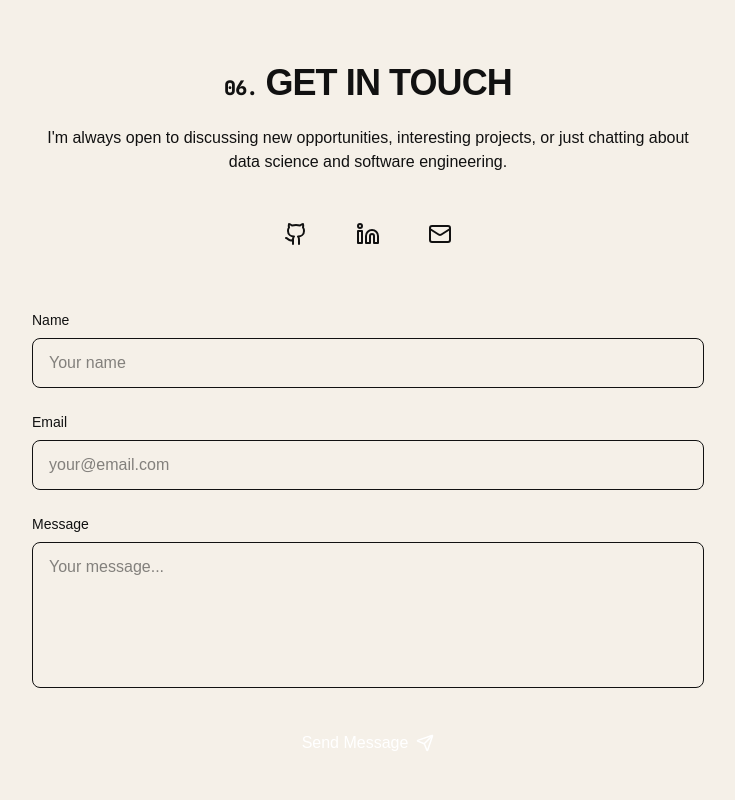
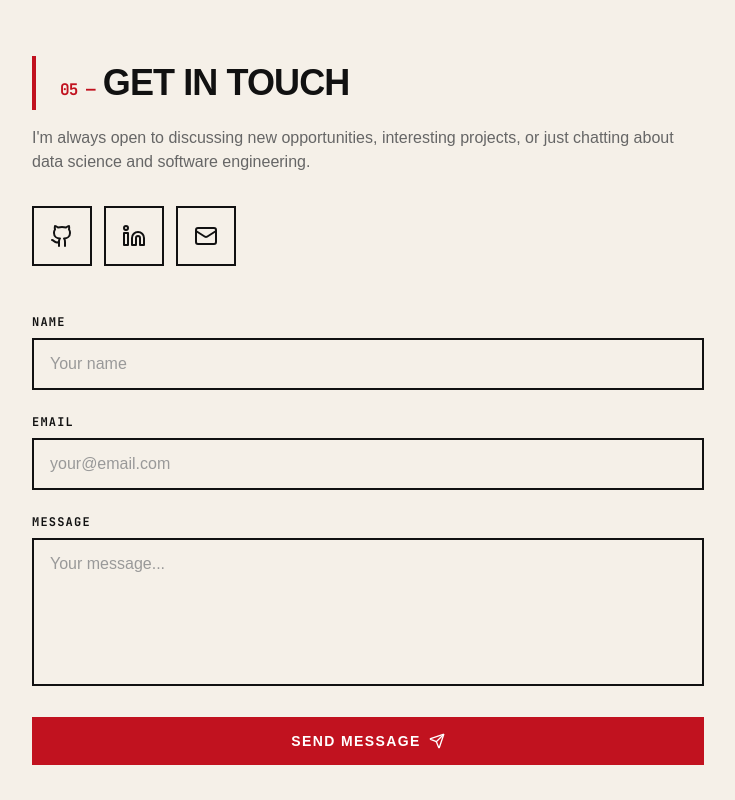
Before and after one commit to mpate1001/mahekpatel-cv, a Next.js app: page / in a window 1280 px wide. Shown: the part 6260-7060 px from the top of the page, without its empty margins (272-1007 px from the left). Built offline with nearby package versions, Linux system fonts and the light colour scheme.

Commit message:
feat: restyle contact section — thick borders, mono labels

```diff
--- a/components/sections/Contact.tsx
+++ b/components/sections/Contact.tsx
@@ -3,7 +3,7 @@
 import { motion, AnimatePresence } from "framer-motion";
 import { useInView } from "framer-motion";
 import { useRef, useState } from "react";
-import { Github, Linkedin, Mail, Send, Check, Copy } from "lucide-react";
+import { Github, Linkedin, Mail, Send, Check } from "lucide-react";
 import { cn } from "@/lib/utils";
 
 const EMAIL = "MPPATEL12@gmail.com";
@@ -38,7 +38,6 @@ export function Contact() {
       setEmailCopied(true);
       setTimeout(() => setEmailCopied(false), 2000);
     } catch {
-      // Fallback: try mailto if clipboard fails
       window.location.href = `mailto:${EMAIL}`;
     }
   };
@@ -79,47 +78,47 @@ export function Contact() {
       <div className="section-container">
         <motion.div
           ref={ref}
-          initial={{ opacity: 0, y: 50 }}
-          animate={isInView ? { opacity: 1, y: 0 } : {}}
-          transition={{ duration: 0.5 }}
-          className="max-w-2xl mx-auto text-center"
+          initial={{ opacity: 0 }}
+          animate={isInView ? { opacity: 1 } : {}}
+          transition={{ duration: 0.4 }}
+          className="max-w-2xl mx-auto"
         >
-          {/* Section Header */}
-          <h2 className="heading-2 text-dark-50 mb-4">
-            <span className="text-accent-400 font-mono text-xl mr-2">06.</span>
-            Get In Touch
-          </h2>
-          <p className="text-dark-300 mb-8">
+          <div className="border-l-4 border-accent pl-6 mb-4">
+            <h2 className="heading-2 text-fg">
+              <span className="text-accent font-mono text-base mr-2 font-bold">05 —</span>
+              Get In Touch
+            </h2>
+          </div>
+          <p className="text-fg-muted mb-8">
             I&apos;m always open to discussing new opportunities, interesting
             projects, or just chatting about data science and software
             engineering.
           </p>
 
           {/* Social Links */}
-          <div className="flex justify-center gap-4 mb-12 relative">
+          <div className="flex gap-3 mb-12 relative">
             {socialLinks.map((link) => (
               <a
                 key={link.label}
                 href={link.href}
                 onClick={link.label === "Email" ? handleEmailClick : undefined}
                 {...(link.href.startsWith("mailto:") ? {} : { target: "_blank", rel: "noopener noreferrer" })}
-                className="p-4 bg-dark-800 hover:bg-dark-700 text-dark-300 hover:text-accent-400 rounded-lg transition-colors relative"
+                className="p-4 border-2 border-fg text-fg hover:border-accent hover:text-accent transition-colors"
                 aria-label={link.label}
               >
                 <link.icon size={24} />
               </a>
             ))}
-            {/* Email copied toast */}
             <AnimatePresence>
               {emailCopied && (
                 <motion.div
-                  initial={{ opacity: 0, y: 10 }}
-                  animate={{ opacity: 1, y: 0 }}
-                  exit={{ opacity: 0, y: -10 }}
-                  className="absolute -bottom-12 left-1/2 -translate-x-1/2 flex items-center gap-2 px-4 py-2 bg-accent-600 text-white text-sm font-medium rounded-lg whitespace-nowrap"
+                  initial={{ opacity: 0 }}
+                  animate={{ opacity: 1 }}
+                  exit={{ opacity: 0 }}
+                  className="absolute -bottom-12 left-0 flex items-center gap-2 px-4 py-2 border-2 border-accent bg-bg text-accent text-sm font-bold"
                 >
                   <Check size={16} />
-                  Email copied to clipboard!
+                  EMAIL COPIED
                 </motion.div>
               )}
             </AnimatePresence>
@@ -127,37 +126,29 @@ export function Contact() {
 
           {/* Contact Form */}
           {submitted ? (
-            <motion.div
-              initial={{ opacity: 0, scale: 0.95 }}
-              animate={{ opacity: 1, scale: 1 }}
-              className="p-8 bg-dark-800/50 rounded-xl border border-accent-500/50"
-            >
-              <p className="text-accent-400 font-medium">
+            <div className="p-8 border-2 border-accent">
+              <p className="text-accent font-bold uppercase tracking-widest">
                 Thanks for reaching out! I&apos;ll get back to you soon.
               </p>
-            </motion.div>
+            </div>
           ) : submitError ? (
-            <motion.div
-              initial={{ opacity: 0, scale: 0.95 }}
-              animate={{ opacity: 1, scale: 1 }}
-              className="p-8 bg-dark-800/50 rounded-xl border border-red-500/50"
-            >
-              <p className="text-red-400 font-medium mb-4">
+            <div className="p-8 border-2 border-accent">
+              <p className="text-accent font-bold mb-4">
                 Something went wrong. Please try again or email me directly.
               </p>
               <button
                 onClick={() => setSubmitError(false)}
-                className="px-4 py-2 bg-accent-600 hover:bg-accent-500 text-white font-medium rounded-lg transition-colors"
+                className="px-4 py-2 border-2 border-fg text-fg font-bold uppercase text-sm hover:bg-fg hover:text-bg transition-colors"
               >
                 Try Again
               </button>
-            </motion.div>
+            </div>
           ) : (
-            <form onSubmit={handleSubmit} className="space-y-6 text-left">
+            <form onSubmit={handleSubmit} className="space-y-6">
               <div>
                 <label
                   htmlFor="name"
-                  className="block text-sm font-medium text-dark-300 mb-2"
+                  className="block text-xs font-mono font-bold uppercase tracking-widest text-fg mb-2"
                 >
                   Name
                 </label>
@@ -169,14 +160,14 @@ export function Contact() {
                   onChange={(e) =>
                     setFormState({ ...formState, name: e.target.value })
                   }
-                  className="w-full px-4 py-3 bg-dark-800 border border-dark-700 rounded-lg text-dark-100 placeholder-dark-500 focus:outline-none focus:border-accent-500 transition-colors"
+                  className="w-full px-4 py-3 bg-bg border-2 border-fg text-fg placeholder-fg-subtle focus:outline-none focus:border-accent transition-colors"
                   placeholder="Your name"
                 />
               </div>
               <div>
                 <label
                   htmlFor="email"
-                  className="block text-sm font-medium text-dark-300 mb-2"
+                  className="block text-xs font-mono font-bold uppercase tracking-widest text-fg mb-2"
                 >
                   Email
                 </label>
@@ -188,14 +179,14 @@ export function Contact() {
                   onChange={(e) =>
                     setFormState({ ...formState, email: e.target.value })
                   }
-                  className="w-full px-4 py-3 bg-dark-800 border border-dark-700 rounded-lg text-dark-100 placeholder-dark-500 focus:outline-none focus:border-accent-500 transition-colors"
+                  className="w-full px-4 py-3 bg-bg border-2 border-fg text-fg placeholder-fg-subtle focus:outline-none focus:border-accent transition-colors"
                   placeholder="your@email.com"
                 />
               </div>
               <div>
                 <label
                   htmlFor="message"
-                  className="block text-sm font-medium text-dark-300 mb-2"
+                  className="block text-xs font-mono font-bold uppercase tracking-widest text-fg mb-2"
                 >
                   Message
                 </label>
@@ -207,7 +198,7 @@ export function Contact() {
                   onChange={(e) =>
                     setFormState({ ...formState, message: e.target.value })
                   }
-                  className="w-full px-4 py-3 bg-dark-800 border border-dark-700 rounded-lg text-dark-100 placeholder-dark-500 focus:outline-none focus:border-accent-500 transition-colors resize-none"
+                  className="w-full px-4 py-3 bg-bg border-2 border-fg text-fg placeholder-fg-subtle focus:outline-none focus:border-accent transition-colors resize-none"
                   placeholder="Your message..."
                 />
               </div>
@@ -215,18 +206,18 @@ export function Contact() {
                 type="submit"
                 disabled={isSubmitting}
                 className={cn(
-                  "w-full inline-flex items-center justify-center gap-2 px-6 py-3 font-medium rounded-lg transition-colors",
+                  "w-full inline-flex items-center justify-center gap-2 px-6 py-3 font-bold uppercase tracking-widest text-sm border-2 transition-colors",
                   isSubmitting
-                    ? "bg-dark-700 text-dark-500 cursor-not-allowed"
-                    : "bg-accent-600 hover:bg-accent-500 text-white"
+                    ? "border-fg-subtle text-fg-subtle cursor-not-allowed"
+                    : "border-accent bg-accent text-white hover:bg-accent-dark"
                 )}
               >
                 {isSubmitting ? (
-                  "Sending..."
+                  "SENDING..."
                 ) : (
                   <>
                     Send Message
-                    <Send size={18} />
+                    <Send size={16} />
                   </>
                 )}
               </button>
```
